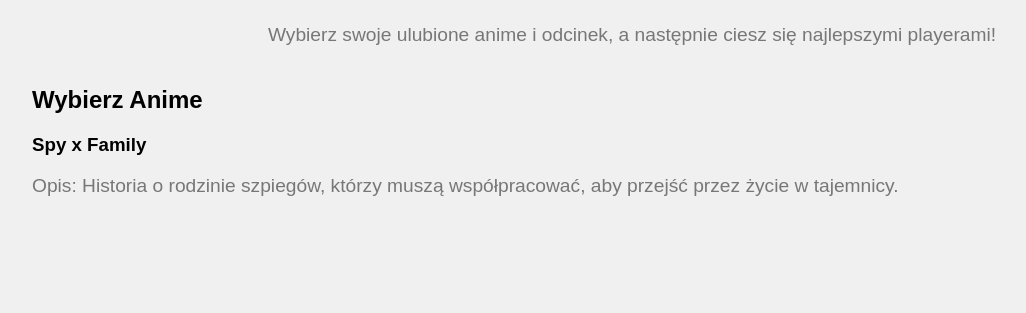
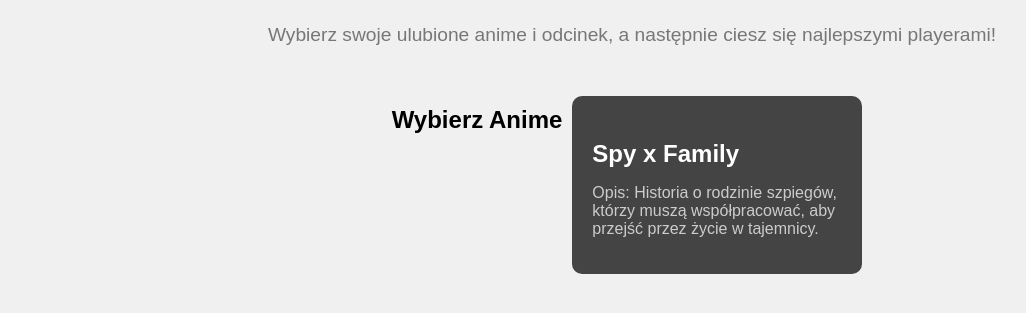
Before and after one commit to Tra1er/test1, a plain HTML site: page index.html in a window 1280 px wide. Shown: the part 95-408 px from the top of the page, without its empty margins (8-1034 px from the left). Drawn offline with Linux system fonts and the light colour scheme.

Commit message:
Update style.css

```diff
--- a/style.css
+++ b/style.css
@@ -28,23 +28,35 @@ p {
   color: #777;
 }
 
-button {
-  background-color: #5b9bd5;
-  color: #fff;
-  border: none;
-  padding: 15px;
-  font-size: 1rem;
-  cursor: pointer;
-  border-radius: 5px;
-  transition: background-color 0.3s;
+.anime-list {
+  display: flex;
+  justify-content: center;
+  flex-wrap: wrap;
 }
 
-button:hover {
-  background-color: #3a6e8f;
+.anime-item {
+  background-color: #444;
+  color: #fff;
+  padding: 20px;
+  border-radius: 10px;
+  margin: 10px;
+  width: 250px;
+  cursor: pointer;
+  transition: transform 0.3s ease;
 }
 
-button:focus {
-  outline: none;
+.anime-item:hover {
+  transform: scale(1.05);
+}
+
+.anime-item h3 {
+  margin-bottom: 10px;
+  font-size: 1.5rem;
+}
+
+.anime-item p {
+  font-size: 1rem;
+  color: #ccc;
 }
 
 .content {
```
